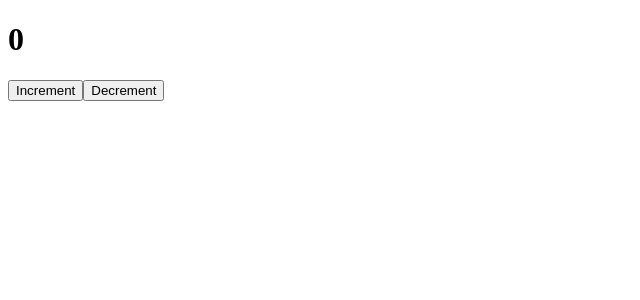
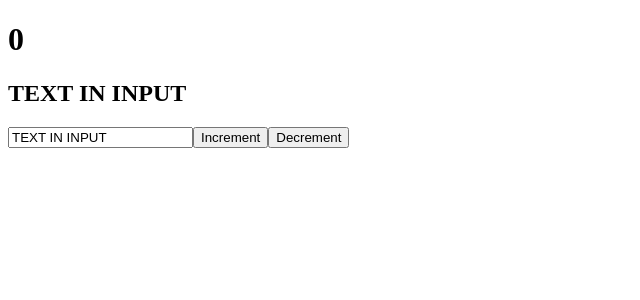
Before and after one commit to parser01/posts-app, a React (Create React App) app: page / in a window 1280 px wide. Shown: the top 300 px of the page, without its empty margins (0-640 px from the left). Built offline with nearby package versions, Linux system fonts and the light colour scheme.

Commit message:
two way binding and controlled input

```diff
--- a/src/App.js
+++ b/src/App.js
@@ -2,10 +2,19 @@ import { useState } from "react";
 
 function App() {
 	const [likes, setLikes] = useState(0);
+	const [value, setValue] = useState("TEXT IN INPUT");
+
+	function onChange(event) {
+		console.log(event.target.value);
+		setValue(event.target.value);
+		console.log(event.target.value);
+	}
 
 	return (
 		<div className="App">
 			<h1>{likes}</h1>
+			<h2>{value}</h2>
+			<input type="text" value={value} onChange={onChange} />
 			<button onClick={() => setLikes(likes + 1)}>Increment</button>
 			<button onClick={() => setLikes(likes - 1)}>Decrement</button>
 		</div>
```
